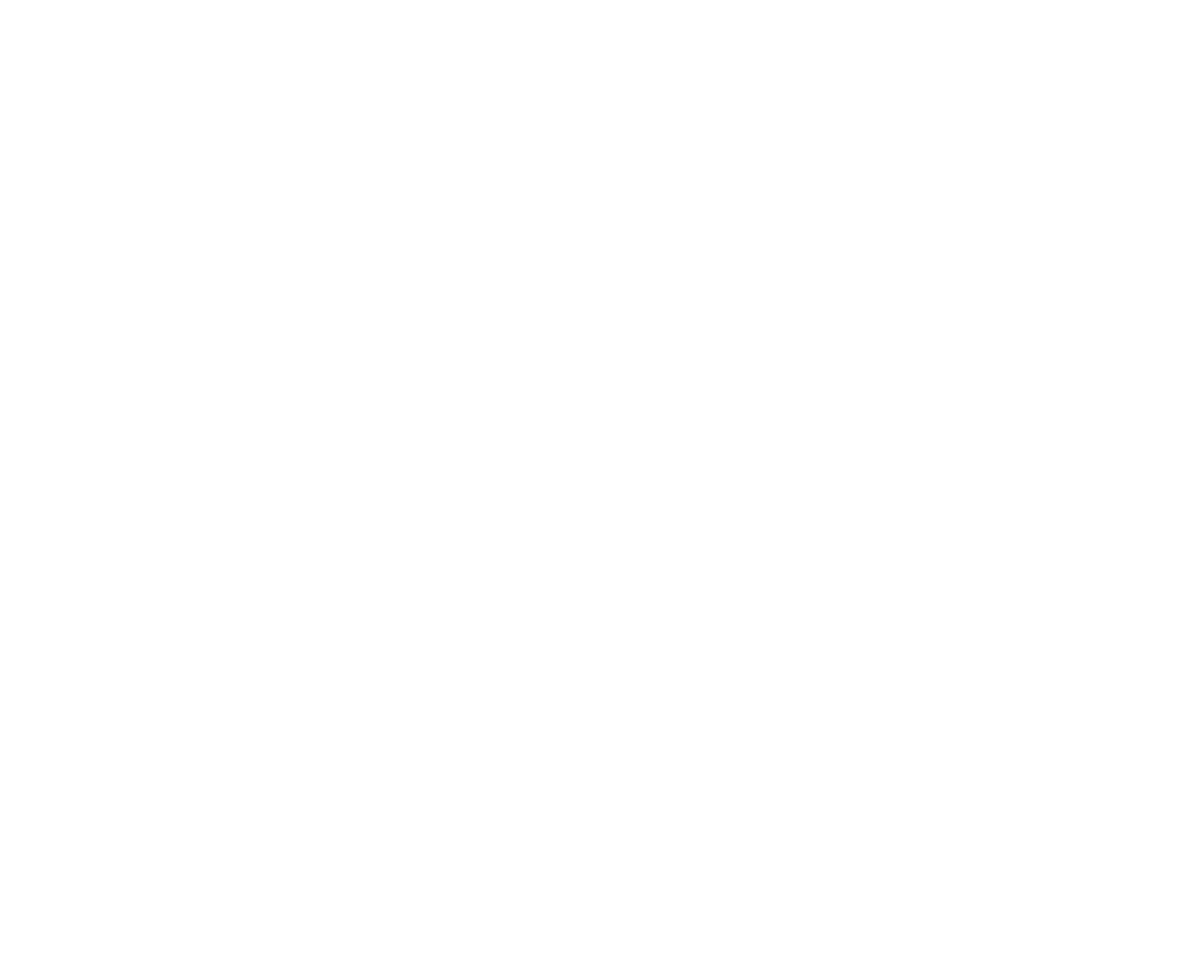
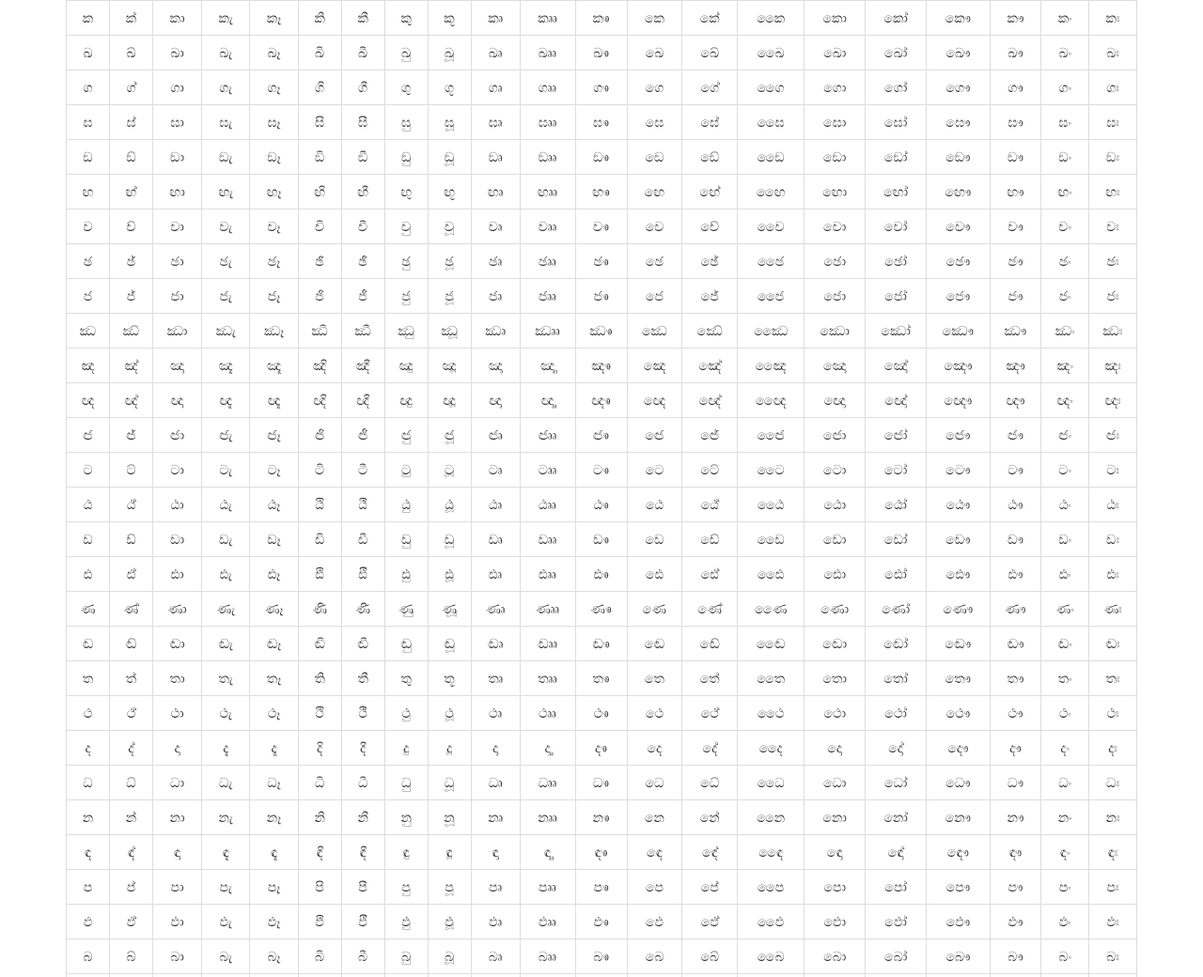
Before and after one commit to janithl/hodiya, a plain HTML site: page index.html in a window 1280 px wide. Shown: the top 1040 px of the page at 94% size. Before the commit the page ends 800 px from the top, so only its background shows below. Drawn offline with nearby package versions, Linux system fonts and the light colour scheme.

Commit message:
added hodiya table

```diff
--- a/index.html
+++ b/index.html
@@ -10,7 +10,7 @@
 	<meta name="author" content="github.com/janithl">
 
 	<title>Sinhala Hodiya</title>
-    <link href="//maxcdn.bootstrapcdn.com/bootstrap/3.3.5/css/bootstrap.min.css" rel="stylesheet">
+	<link href="http://maxcdn.bootstrapcdn.com/bootstrap/3.3.5/css/bootstrap.min.css" rel="stylesheet">
 	<!-- HTML5 shim and Respond.js for IE8 support of HTML5 elements and media queries -->
 	<!--[if lt IE 9]>
 		<script src="https://oss.maxcdn.com/html5shiv/3.7.2/html5shiv.min.js"></script>
@@ -20,7 +20,42 @@
 
 <body>
 	<div class="container">
+		<table class="table table-bordered">
+			<tbody id="hodiya-table"></tbody>
+		</table>
+	</div><!-- /.container -->
+	<script>
+	var vowels = [0x0DCA, 0x0DCF, 0x0DD0, 0x0DD1, 0x0DD2, 0x0DD3, 0x0DD4,
+	0x0DD6, 0x0DD8, 0x0DF2, 0x0DF3, 0x0DD9, 0x0DDA, 0x0DDB, 0x0DDC,
+	0x0DDD, 0x0DDE, 0x0DDF, 0x0D82, 0x0D83];
+	var conson = [
+	"ක", "ඛ", "ග", "ඝ", "ඞ", "ඟ",
+	"ච", "ඡ", "ජ", "ඣ", "ඤ", "ඥ", "ඦ",
+	"ට", "ඨ", "ඩ", "ඪ", "ණ", "ඬ",
+	"ත", "ථ", "ද", "ධ", "න", "ඳ",
+	"ප", "ඵ", "බ", "භ", "ම", "ඹ",
+	"ය", "ර", "ල", "ව",
+	"ශ", "ෂ", "ස", "හ", "ළ", "ෆ"];
 
-    </div><!-- /.container -->
+	var tbody = document.getElementById('hodiya-table');
+	var trow, tcell;
+	(function() {
+		for(var i = 0; i < conson.length; i++) {
+			trow = document.createElement('tr');
+			tcell = document.createElement('td');
+			tcell.className = 'text-center';
+			tcell.innerHTML = conson[i];
+			trow.appendChild(tcell);
+
+			for(var j = 0; j < vowels.length; j++) {
+				tcell = document.createElement('td');
+				tcell.className = 'text-center';
+				tcell.innerHTML = conson[i] + String.fromCodePoint(vowels[j]);
+				trow.appendChild(tcell);
+			}
+			tbody.appendChild(trow);
+		}
+	})();
+	</script>
 </body>
 </html>
```
Lines whose indentation alone changed are shown as unchanged.
